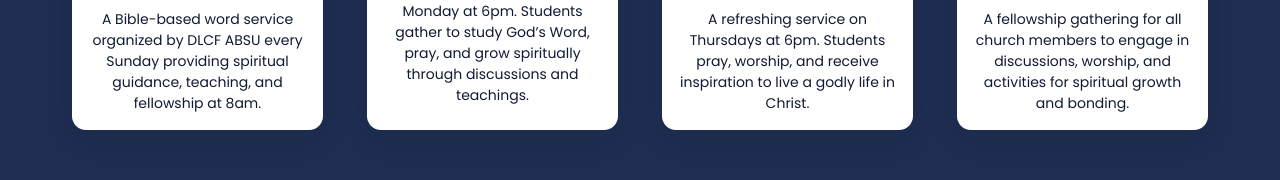
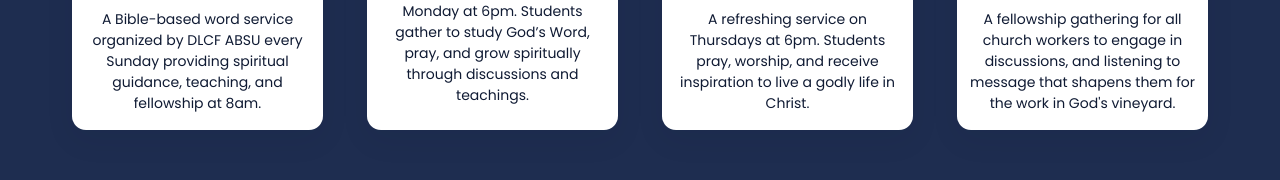
Before and after one commit to Greatgod1-Ezekiel/dlcf-absu-u, a plain HTML site: page Service.html in a window 1280 px wide. Shown: the part 701-881 px from the top of the page. Drawn offline with Linux system fonts and the light colour scheme; a web font is replaced by a local one.

Commit message:
Add files via upload
Update Service.html

```diff
--- a/Service.html
+++ b/Service.html
@@ -496,7 +496,7 @@ nav ul.active{
       <img src="Saturday.jpg" alt="Saturday Service">
       <h4>Saturday Service & Fellowship</h4>
       <p>
-        A fellowship gathering for all church members to engage in discussions, worship, and activities for spiritual growth and bonding.
+        A fellowship gathering for all church workers to engage in discussions, and listening to message that shapens them for the work in God's vineyard.
       </p>
     </div>
   </div>
```
